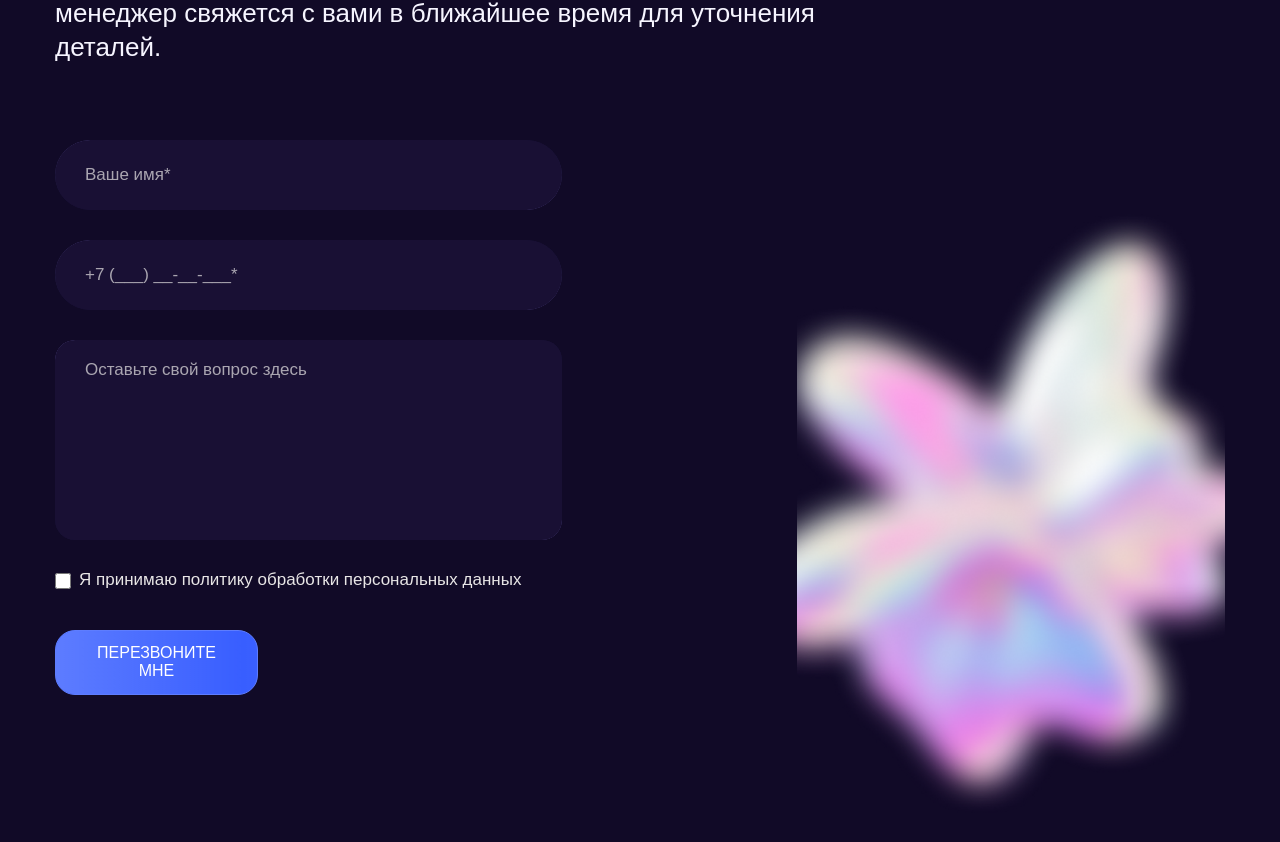
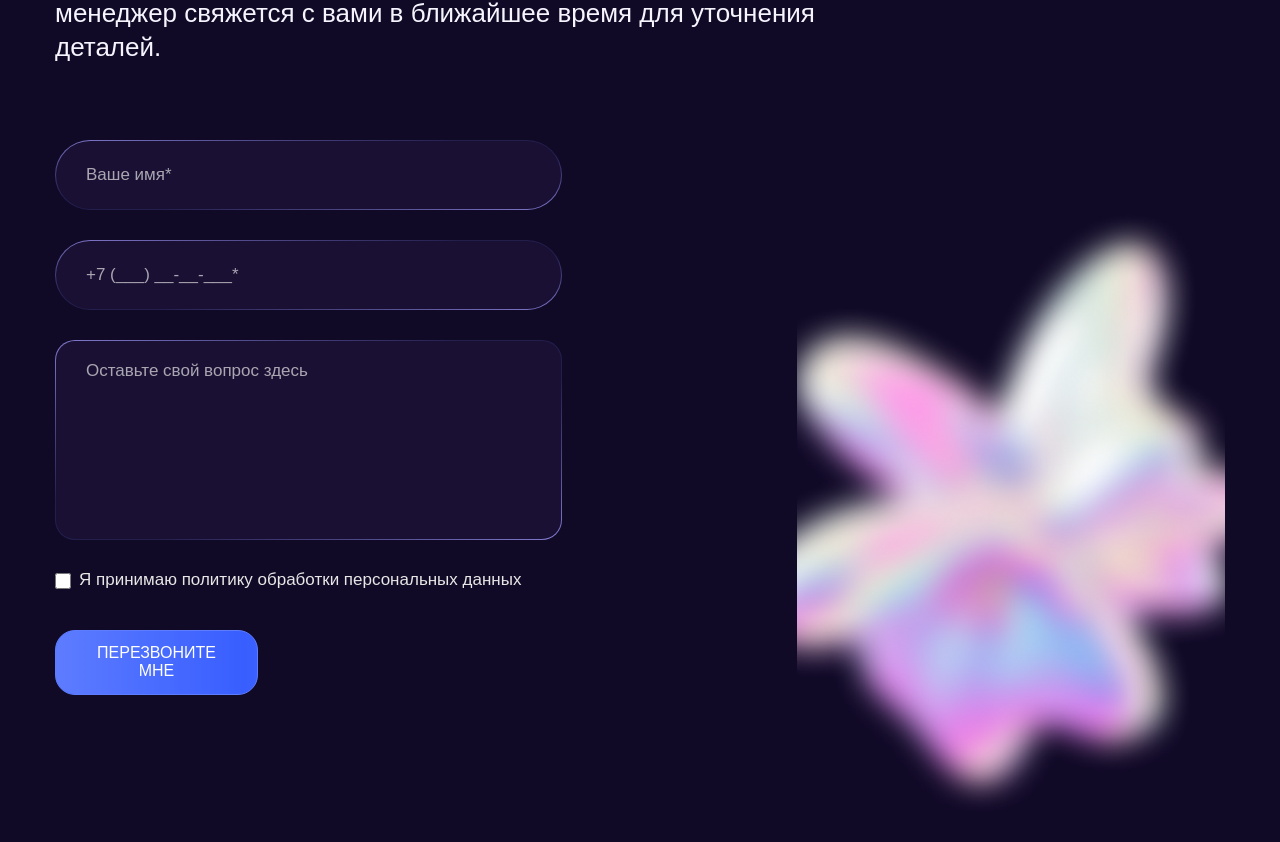
Before and after one commit to Vidosen/zen.pipline.landing, a React (Create React App) app: page / in a window 1280 px wide. Shown: the part 4986-5828 px from the top of the page. Built offline with nearby package versions, Linux system fonts and the light colour scheme; a web font is replaced by a local one.

Commit message:
Enhance Contact component styling with new gradient input wrappers and improved focus states; update placeholder animations for better user experience.

```diff
--- a/src/components/Contact.js
+++ b/src/components/Contact.js
@@ -40,32 +40,38 @@ const FormInputs = styled.div`
   margin-bottom: 30px;
 `;
 
+// Base input wrapper with gradient border - new implementation
 const InputWrapper = styled.div`
   position: relative;
   width: 100%;
   height: 70px;
   border-radius: 100px;
+  background:
+    linear-gradient(#191034, #191034) padding-box,
+    linear-gradient(to bottom right, #837BD0, #4E4988, #231F4D, #231F4D, #4E4988, #837BD0) border-box;
+  border: 1.5px solid transparent;
+  transition: border 0.3s ease, background 0.3s ease;
 
-  &::before {
-    content: '';
-    position: absolute;
-    top: 0;
-    left: 0;
-    right: 0;
-    bottom: 0;
-    border-radius: 100px;
-    padding: 1px;
-    background: linear-gradient(to bottom right, #837BD0, #4E4988, #19163F, #19163F, #4E4988, #837BD0);
-    -webkit-mask: linear-gradient(#fff 0 0) content-box, linear-gradient(#fff 0 0);
-    -webkit-mask-composite: xor;
-    mask-composite: exclude;
+  /* Hover state */
+  &:hover {
+    background:
+      linear-gradient(#241A40, #241A40) padding-box,
+      linear-gradient(to bottom right, #837BD0, #4E4988, #4E4988, #837BD0) border-box;
+  }
+
+  /* Focus state */
+  &:focus-within {
+    background:
+      linear-gradient(#191034, #191034) padding-box,
+      linear-gradient(to bottom right, #837BD0, #4E4988, #4E4988, #837BD0) border-box;
   }
 `;
 
+// Base input styling
 const Input = styled.input`
   width: 100%;
   height: 100%;
-  background-color: #191034;
+  background: transparent;
   border: none;
   border-radius: 100px;
   padding: 20px 30px;
@@ -73,45 +79,36 @@ const Input = styled.input`
   font-weight: 300;
   font-size: 17px;
   color: #F6F5FF;
-  position: relative;
-  z-index: 1;
 
   &::placeholder {
     color: #E8E6E6;
     opacity: 0.7;
+    transition: all 0.3s ease;
   }
 
   &:focus {
     outline: none;
   }
+
+  /* Focus state styling */
+  &:focus::placeholder {
+    font-size: 12px;
+    transform: translateY(-8px);
+    color: #CAC3C3;
+    opacity: 1;
+  }
 `;
 
-const TextAreaWrapper = styled.div`
-  position: relative;
-  width: 100%;
+// Text area wrapper with same styling as input but different border radius
+const TextAreaWrapper = styled(InputWrapper)`
   height: 200px;
   border-radius: 20px;
-
-  &::before {
-    content: '';
-    position: absolute;
-    top: 0;
-    left: 0;
-    right: 0;
-    bottom: 0;
-    border-radius: 20px;
-    padding: 1px;
-    background: linear-gradient(to bottom right, #837BD0, #4E4988, #19163F, #19163F, #4E4988, #837BD0);
-    -webkit-mask: linear-gradient(#fff 0 0) content-box, linear-gradient(#fff 0 0);
-    -webkit-mask-composite: xor;
-    mask-composite: exclude;
-  }
 `;
 
 const TextArea = styled.textarea`
   width: 100%;
   height: 100%;
-  background-color: #191034;
+  background: transparent;
   border: none;
   border-radius: 20px;
   padding: 20px 30px;
@@ -120,16 +117,22 @@ const TextArea = styled.textarea`
   font-size: 17px;
   color: #F6F5FF;
   resize: none;
-  position: relative;
-  z-index: 1;
 
   &::placeholder {
     color: #E8E6E6;
     opacity: 0.7;
+    transition: all 0.3s ease;
   }
 
   &:focus {
     outline: none;
+  }
+
+  &:focus::placeholder {
+    font-size: 12px;
+    transform: translateY(-8px);
+    color: #CAC3C3;
+    opacity: 1;
   }
 `;
 
@@ -146,6 +149,11 @@ const Checkbox = styled.input`
   border: 1px solid #CAC3C3;
   border-radius: 4px;
   margin-top: 3px;
+  cursor: pointer;
+
+  &:checked {
+    accent-color: #4E4988;
+  }
 `;
 
 const CheckboxLabel = styled.label`
@@ -153,6 +161,7 @@ const CheckboxLabel = styled.label`
   font-weight: 300;
   font-size: 17px;
   color: #E8E6E6;
+  cursor: pointer;
 `;
 
 const ContactImageWrapper = styled.div`
```
